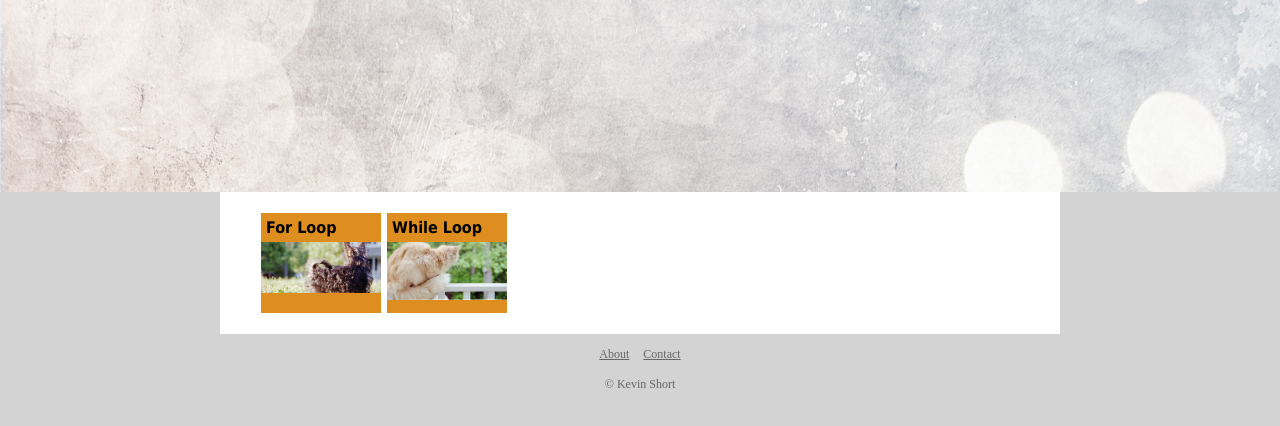
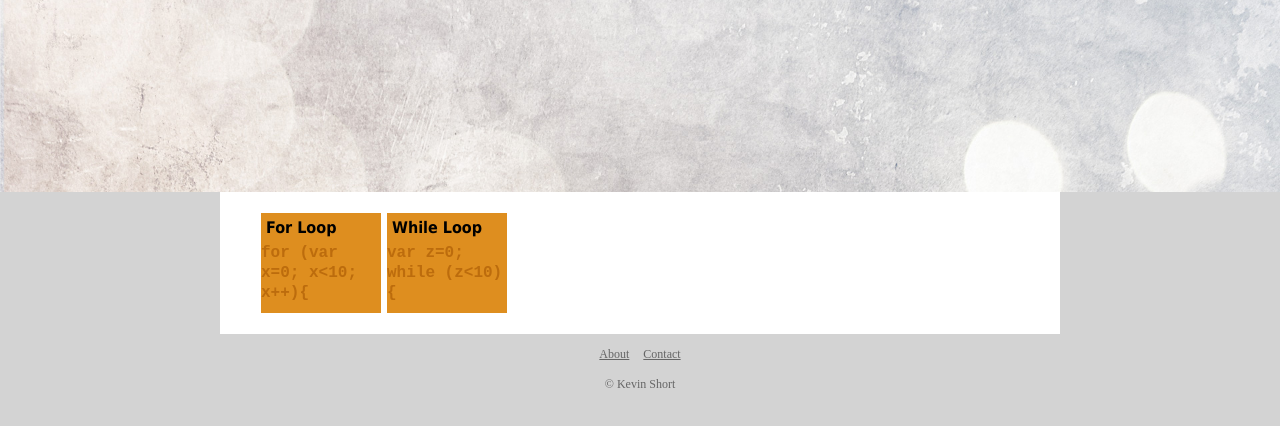
Before and after one commit to KevinShort/kevinshort.github.io, a plain HTML site: page index.html in a window 1280 px wide. Shown: the part 52-478 px from the top of the page. Drawn offline with Linux system fonts and the light colour scheme.

Commit message:
added <code> tags to .shapedLink

```diff
--- a/index.html
+++ b/index.html
@@ -35,7 +35,6 @@
 <div class="article">
 <!--	<p> Haxx0r ipsum fopen float rm -rf January 1, 1970 else hash recursively if server cat double bar. Root foad error for warez root pwned new strlen tcp leet mainframe injection L0phtCrack access stack trace unix fork daemon. Break piggyback Dennis Ritchie tunnel in interpreter endif packet sniffer.
 	</p>
-	<a href="colorloop.html">For Loop Example</a>
 	<p>
 	Mountain dew warez mainframe python finally do I'm sorry Dave, I'm afraid I can't do that. Cache default protocol pwned eof race condition Leslie Lamport int. Hack the mainframe perl xss bytes null Dennis Ritchie bar cd it's a feature public gcc pragma worm recursively grep fatal win tcp injection buffer.
 	</p><p>
@@ -44,11 +43,12 @@
 	<div class='imagediv'>
         <a href='for_loop.html'><span class='shapedLink'>
             <p>For Loop</p>
-            <img src='images/contactHeader.jpg'/>
+            <code>for (var x=0; x<10; x++){</code>
+<!--             <img src='images/forloopBox.jpg'/> -->
         </span></a>
         <a href='while_loop.html'><span class='shapedLink'>
             <p>While Loop</p>
-            <img src='images/muffinFence.jpg'/>
+            <code>var z=0; while (z<10) {</code>
         </span></a>
 	</div>
 </div>
--- a/stylesheets/stylesheet.css
+++ b/stylesheets/stylesheet.css
@@ -92,6 +92,7 @@ button {
     display: inline-block;
     vertical-align: top;
     height: 100px;
+    width: 120px;
     padding: 10px;
     background-color: #DE8E1F;
     color: black;
@@ -107,6 +108,10 @@ button {
 
 .shapedLink p {
     padding: 5px;
+}
+
+.shapedLink code {
+    color: #bc6c0d;
 }
 
 .imagediv {
```
